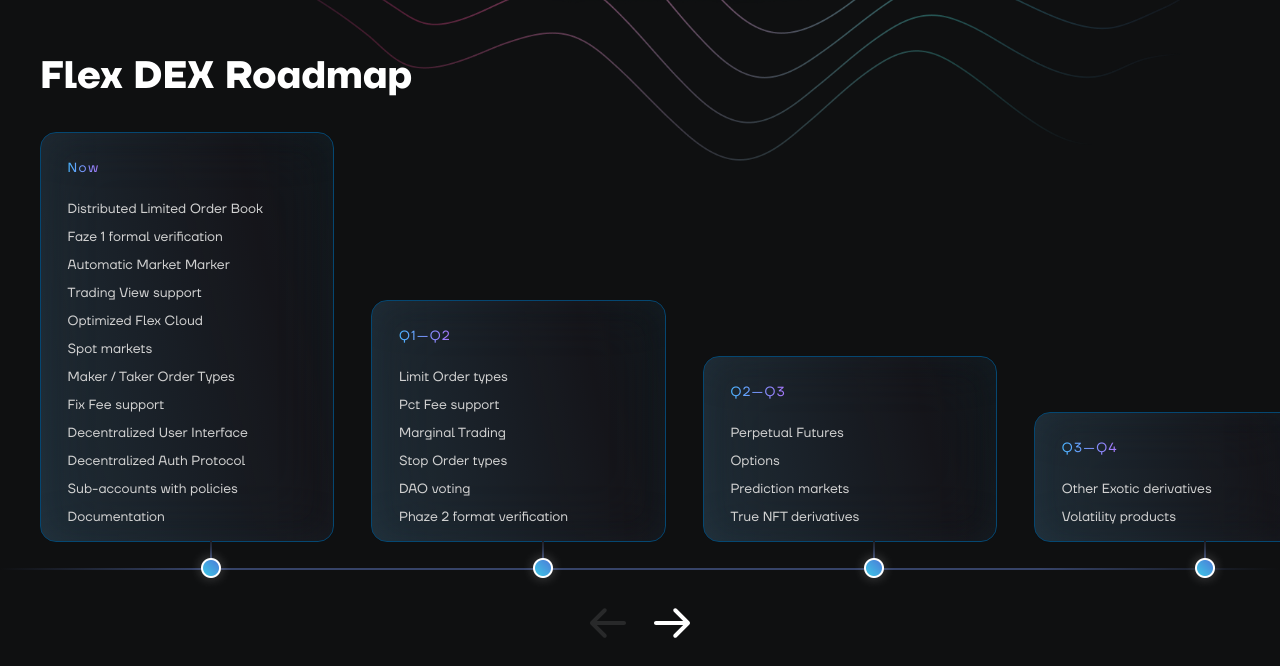
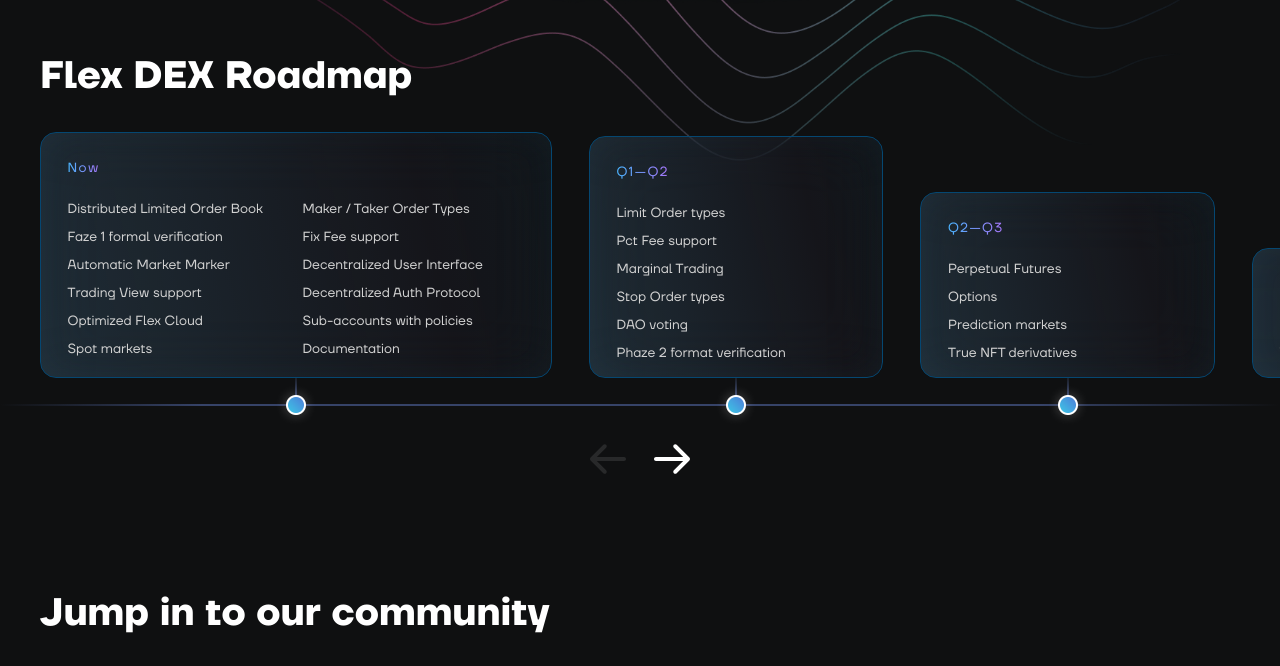
Before and after one commit to ivan-markin/flex-layout, a website built with webpack: page src/index.html in a window 1280 px wide. Shown: the part 4300-4966 px from the top of the page. Built offline with nearby package versions, Linux system fonts and the light colour scheme.

Commit message:
Update from 16-03-22

```diff
--- a/src/index.html
+++ b/src/index.html
@@ -313,11 +313,11 @@
       </div>
       <div class="roadmap__slider swiper">
         <div class="roadmap__slider-wrapper swiper-wrapper">
-          <div class="roadmap__slide swiper-slide">
+          <div class="roadmap__slide roadmap__slide_wide swiper-slide">
             <p class="roadmap__slide-stage">Now</p>
             <!-- <h3 class="roadmap__slide-title">May 2021</h3>             -->
             <div class="roadmap__slide-description">
-              <ul>
+              <ul class="two-column-list">
                 <li>Distributed Limited Order Book</li>
                 <li>Faze 1 formal verification</li>
                 <li>Automatic Market Marker</li>
--- a/src/index.ts
+++ b/src/index.ts
@@ -9,11 +9,14 @@
 import SwiperCore, { Navigation } from 'swiper/core';
 
 document.addEventListener('DOMContentLoaded', () => {
+    const roadmapSlides = Array.from(document.querySelectorAll('.roadmap__slide'));
+
     SwiperCore.use([Navigation]);
 
     const featuresSwiper = new Swiper('.features-slider', {
         slidesPerView: 'auto',
         centeredSlides: true,
+        speed: 500,
         spaceBetween: 20,
         navigation: {
             nextEl: '.features-slider__next',
--- a/src/scss/blocks/roadmap.scss
+++ b/src/scss/blocks/roadmap.scss
@@ -72,11 +72,24 @@
 			background: url('../../images/slide-pin-icon.png') no-repeat center;
 			background-size: contain;
 			position: absolute;
-			left: 50%;
-			bottom: -51px;
+			left: calc(50% - 24px);
+			bottom: -52px;
 
 			@media (max-width: 768px) {
 				display: none;
+			}
+		}
+
+		&_wide {
+			width: 40%;
+
+			@media (max-width: 768px) {
+				width: calc(100% - 80px);
+				padding: 4.53vw 6.4vw;
+			}
+
+			@media (max-width: 420px) {
+				width: calc(100% - 24px);
 			}
 		}
 
@@ -130,6 +143,10 @@
 				padding: 0;
 				margin: 0;
 
+				&.two-column-list {
+					column-count: 2;
+				}
+
 				li {
 					list-style: none;
 
```
Also changed, not shown: 2 other files.
